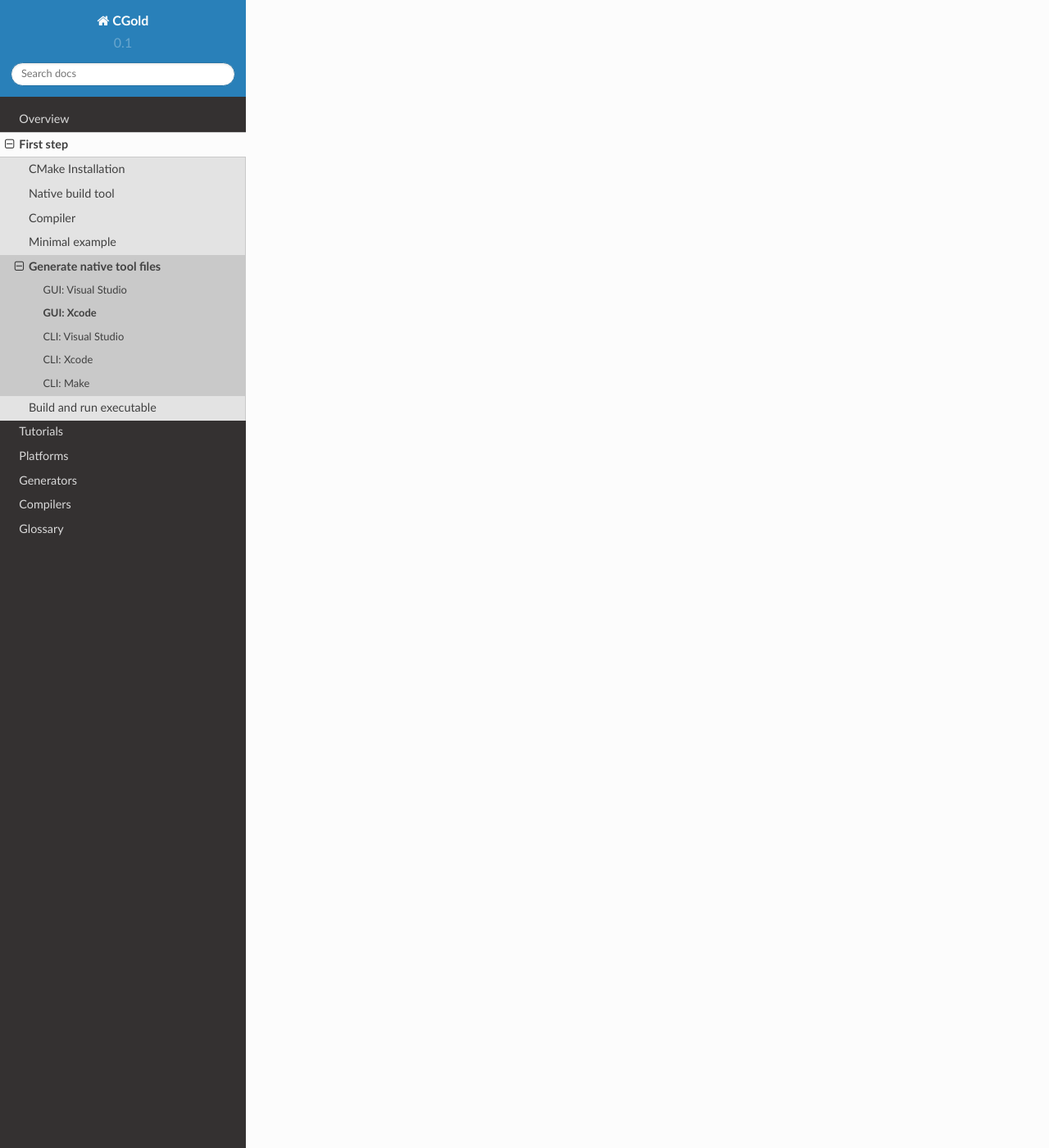
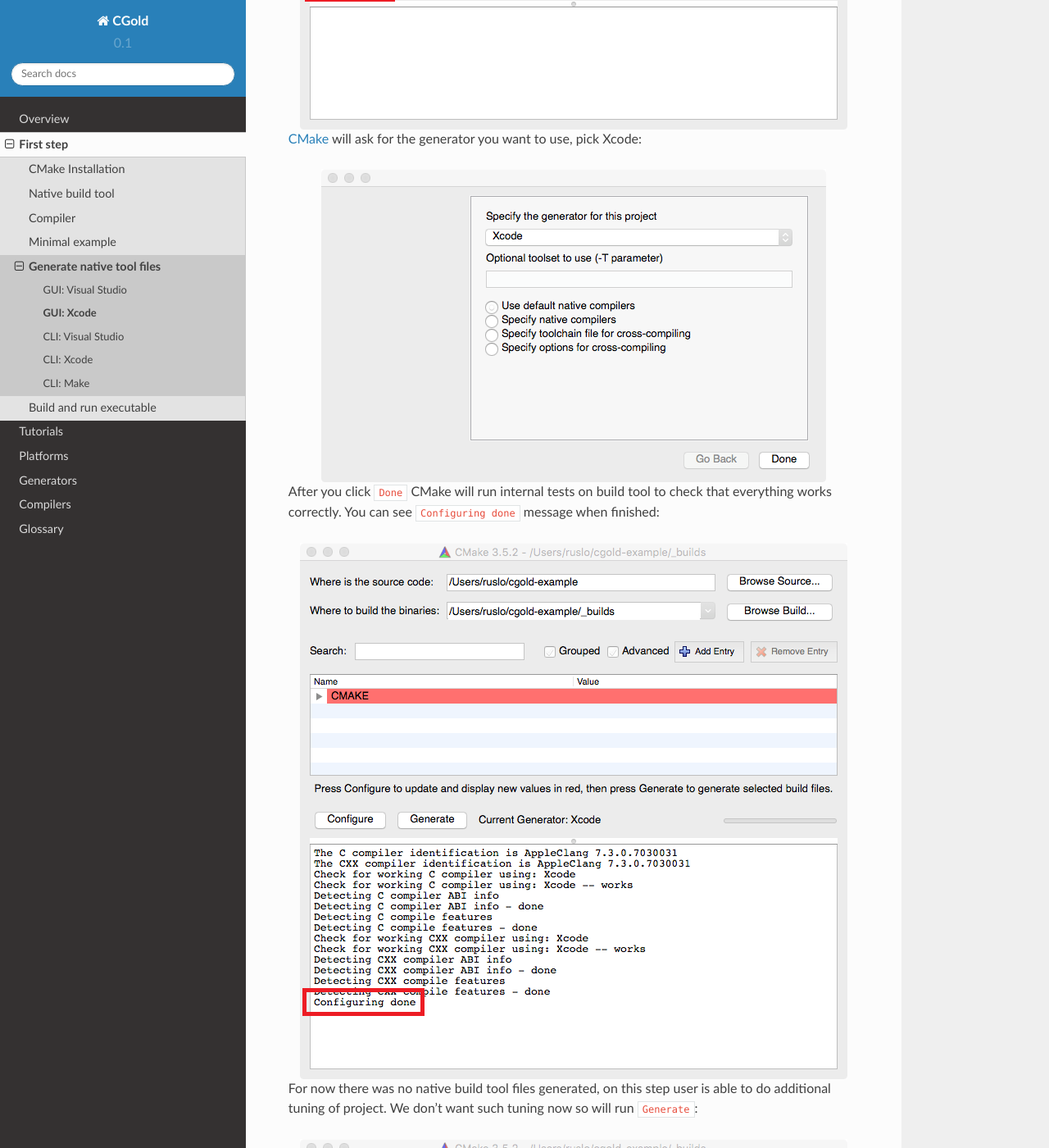
Before and after one commit to ruslo/CGold, a Sphinx documentation site: the page built from docs/first-step/generate-native-tool/gui-xcode.rst, in a window 1280 px wide and 1400 px high, scrolled down 3217 px. Shown: the whole window at 82% size. Built offline with Sphinx 7.4.7 and the Read the Docs theme 2.0.0, drawn with Linux system fonts in a browser that asks for light colours; some of the changed text lies outside the part shown.

Commit message:
CMake GUI + Xcode generate

```diff
--- a/docs/first-step/generate-native-tool/gui-xcode.rst
+++ b/docs/first-step/generate-native-tool/gui-xcode.rst
@@ -3,3 +3,68 @@
 
 GUI: Xcode
 ----------
+
+Open CMake GUI:
+
+.. image:: xcode-screens/01-open.png
+  :align: center
+
+Click ``Browse Source...`` and find directory with ``CMakeLists.txt`` and ``foo.cpp``:
+
+.. image:: xcode-screens/02-click-browse-source.png
+  :align: center
+
+Now we need to choose directory where to put all temporary files. Let's create
+separate directory so we can keep our original directory clean.
+Click ``Browse Build..``:
+
+.. image:: xcode-screens/03-browse-build.png
+  :align: center
+
+Find directory with ``CMakeLists.txt`` and click ``New Folder`` to create
+``_builds`` directory:
+
+.. image:: xcode-screens/04-new-folder.png
+  :align: center
+
+Enter ``_builds`` and click ``Create``:
+
+.. image:: xcode-screens/05-create-new-folder.png
+  :align: center
+
+Check the resulted layout:
+
+.. image:: xcode-screens/06-check-layout.png
+  :align: center
+
+Click on ``Configure`` to process ``CMakeLists.txt``:
+
+.. image:: xcode-screens/07-configure.png
+  :align: center
+
+:ref:`CMake <CMake>` will ask for the generator you want to use, pick Xcode:
+
+.. image:: xcode-screens/08-generator.png
+  :align: center
+
+After you click ``Done`` CMake will run internal tests on build tool to
+check that everything works correctly. You can see ``Configuring done``
+message when finished:
+
+.. image:: xcode-screens/09-configure-done.png
+  :align: center
+
+For now there was no native build tool files generated, on this step user
+is able to do additional tuning of project. We don't want such tuning now so
+will run ``Generate``:
+
+.. image:: xcode-screens/10-generate-done.png
+  :align: center
+
+Now if you take a look at ``_builds`` folder you can find generated
+Xcode project file:
+
+.. image:: xcode-screens/11-project-created.png
+  :align: center
+
+Open ``foo.xcodeproj`` and :doc:`run executable </first-step/run-executable/ide-xcode>`.
```
Also changed, not shown: docs/first-step/generate-native-tool/xcode-screens/01-open.png (added), docs/first-step/generate-native-tool/xcode-screens/02-click-browse-source.png (added), docs/first-step/generate-native-tool/xcode-screens/03-browse-build.png (added), docs/first-step/generate-native-tool/xcode-screens/04-new-folder.png (added), docs/first-step/generate-native-tool/xcode-screens/05-create-new-folder.png (added), docs/first-step/generate-native-tool/xcode-screens/06-check-layout.png (added), docs/first-step/generate-native-tool/xcode-screens/07-configure.png (added), docs/first-step/generate-native-tool/xcode-screens/08-generator.png (added), docs/first-step/generate-native-tool/xcode-screens/09-configure-done.png (added), docs/first-step/generate-native-tool/xcode-screens/10-generate-done.png (added), docs/first-step/generate-native-tool/xcode-screens/11-project-created.png (added).
